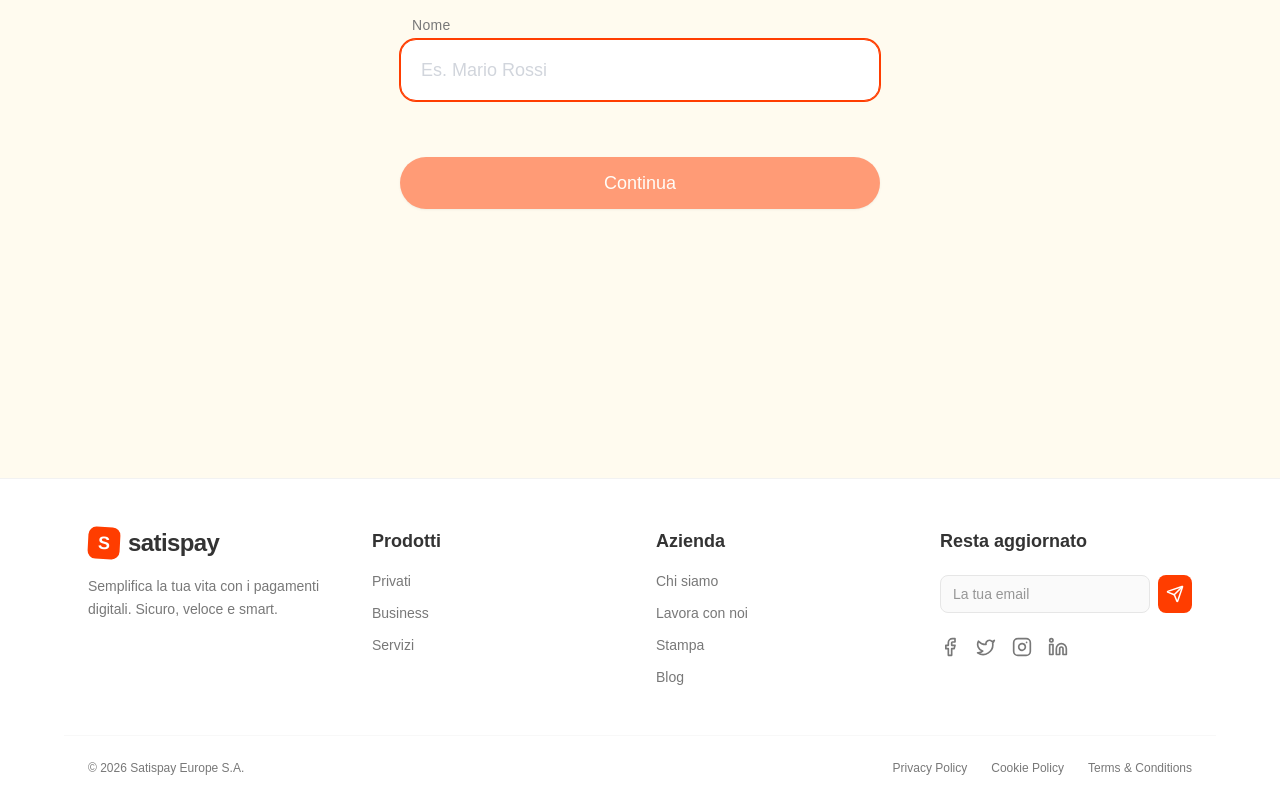
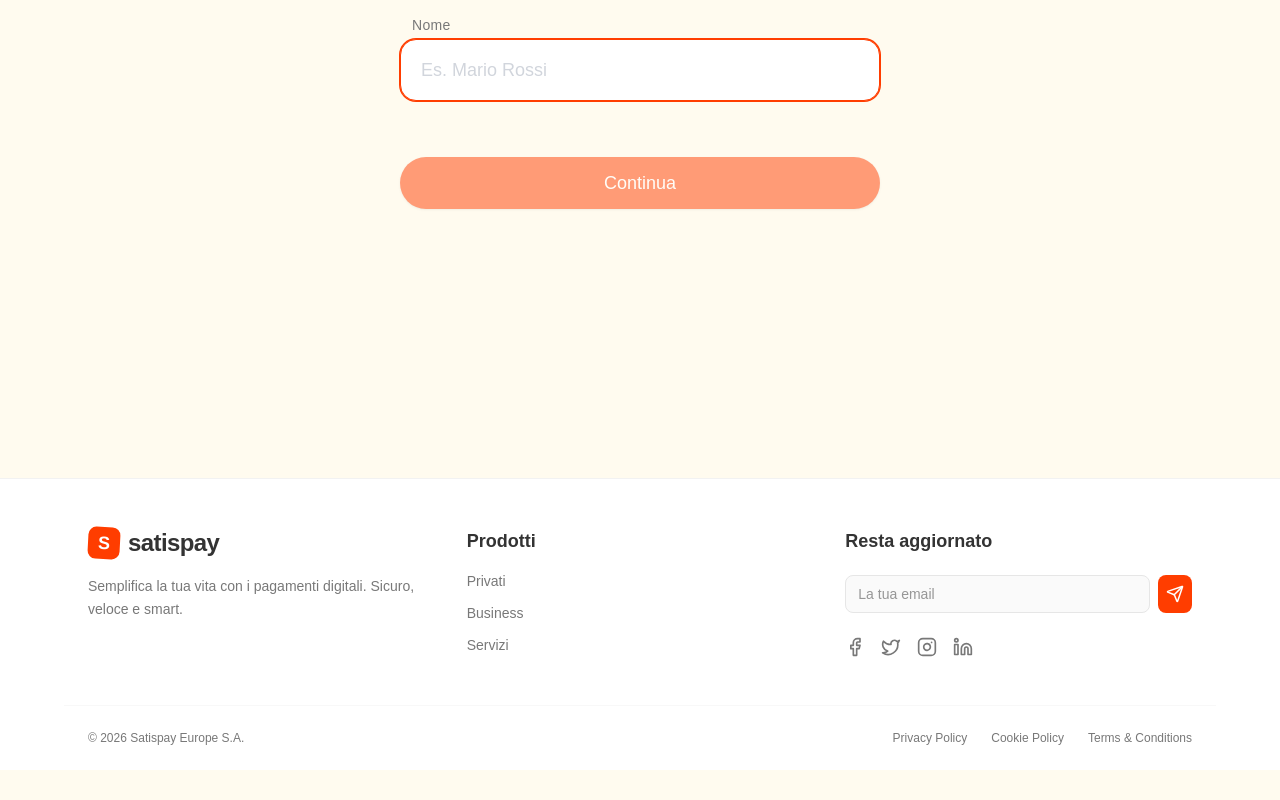
Before and after one commit to Davide9292/satispay-wizard, a React (Vite) app in the folder satispay-wizard/: page / in a window 1280 px wide. Shown: the part 386-1186 px from the top of the page. After the commit the page ends 1156 px from the top, so only its background shows below. Built offline with nearby package versions, Linux system fonts and the light colour scheme.

Commit message:
content: remove company section from footer to simplify layout

```diff
--- a/satispay-wizard/src/components/ui/Footer.tsx
+++ b/satispay-wizard/src/components/ui/Footer.tsx
@@ -4,7 +4,7 @@
 export const Footer: React.FC = () => {
     return (
         <footer className="w-full bg-white border-t border-ui-grey/50 pt-12 pb-6 mt-16 text-text-primary">
-            <div className="max-w-6xl mx-auto px-6 grid grid-cols-1 md:grid-cols-4 gap-8 mb-12">
+            <div className="max-w-6xl mx-auto px-6 grid grid-cols-1 md:grid-cols-3 gap-8 mb-12">
 
                 {/* Column 1: Brand */}
                 <div className="flex flex-col gap-4">
@@ -27,16 +27,7 @@
                     <a href="#" className="text-text-secondary hover:text-brand-red transition-colors text-sm">Servizi</a>
                 </div>
 
-                {/* Column 3: Company */}
-                <div className="flex flex-col gap-3">
-                    <h4 className="font-bold text-lg mb-1">Azienda</h4>
-                    <a href="#" className="text-text-secondary hover:text-brand-red transition-colors text-sm">Chi siamo</a>
-                    <a href="#" className="text-text-secondary hover:text-brand-red transition-colors text-sm">Lavora con noi</a>
-                    <a href="#" className="text-text-secondary hover:text-brand-red transition-colors text-sm">Stampa</a>
-                    <a href="#" className="text-text-secondary hover:text-brand-red transition-colors text-sm">Blog</a>
-                </div>
-
-                {/* Column 4: Newsletter/Support */}
+                {/* Column 3: Newsletter/Support */}
                 <div className="flex flex-col gap-4">
                     <h4 className="font-bold text-lg mb-1">Resta aggiornato</h4>
                     <div className="flex gap-2">
```
